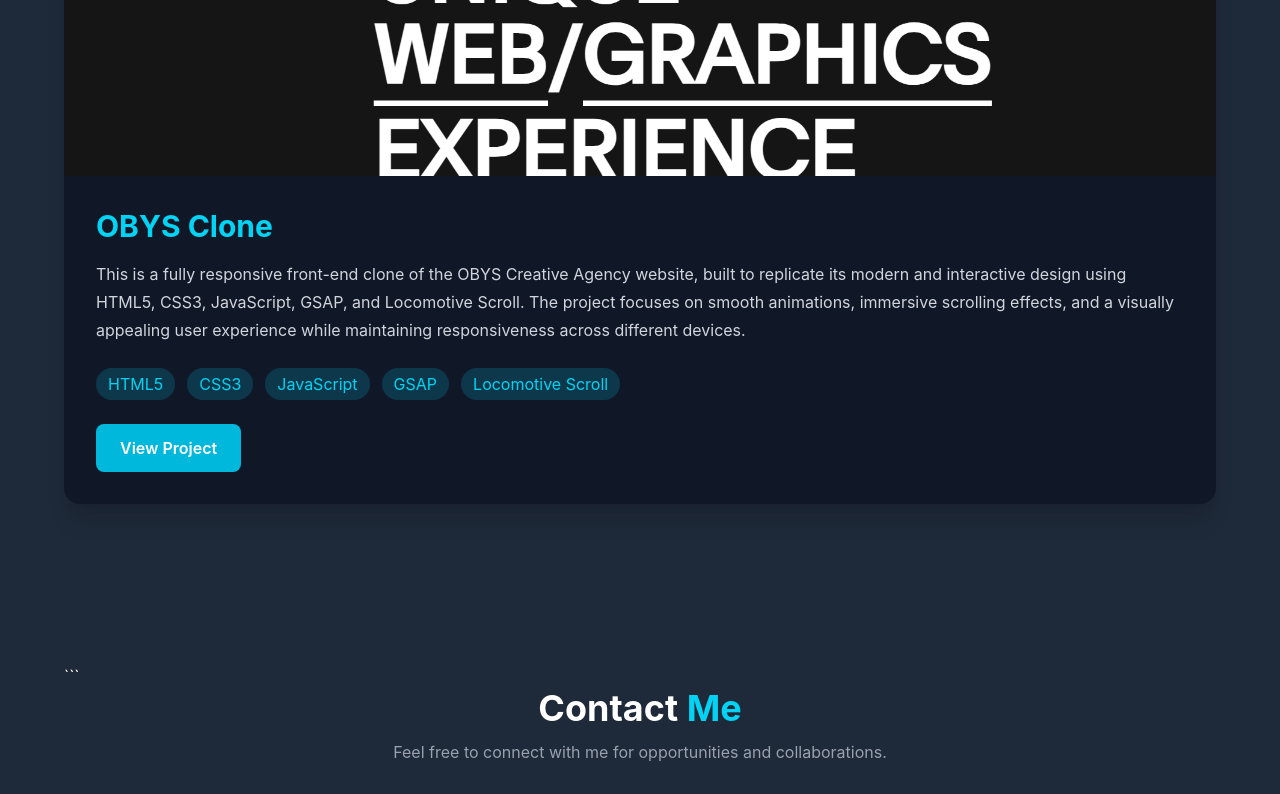
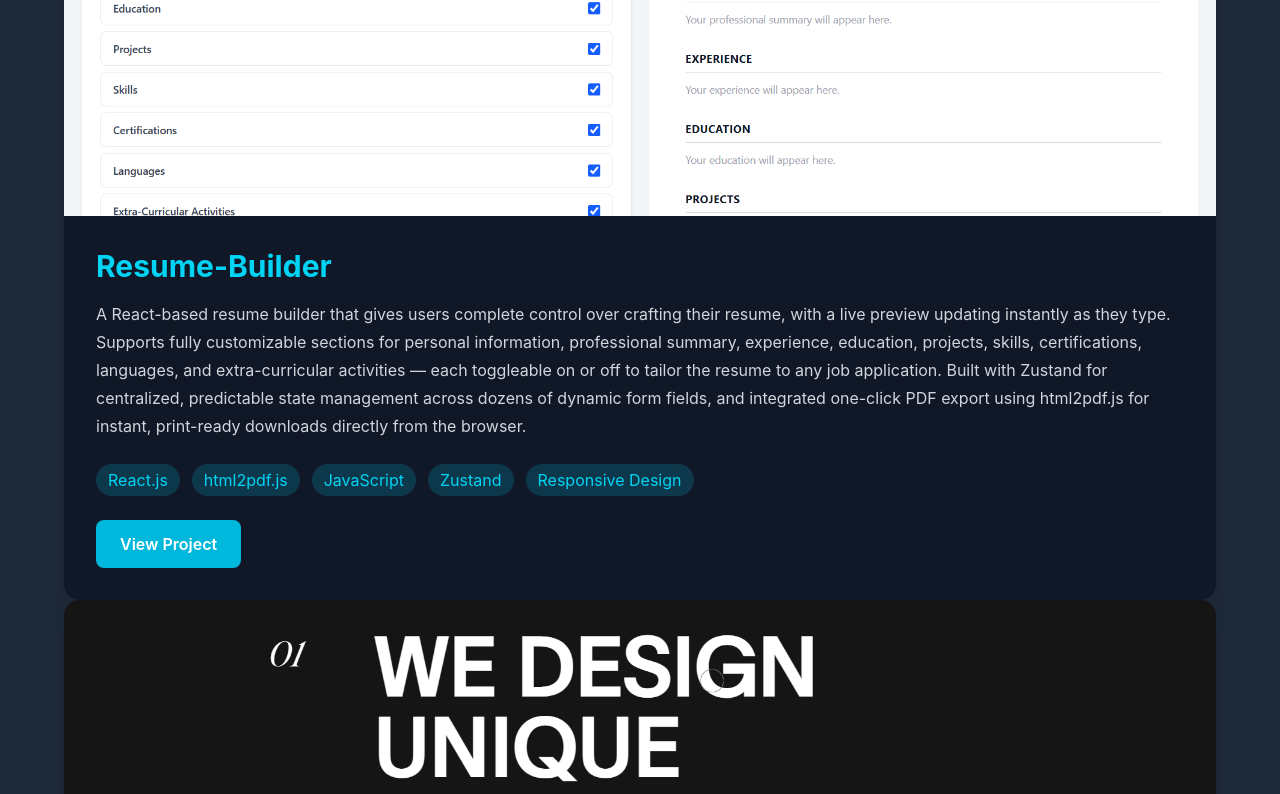
Before and after one commit to himanshuverma0007/himanshu-portfolio, a React (Vite) app: page / in a window 1280 px wide. Shown: the part 6192-6986 px from the top of the page. Built offline with nearby package versions, Linux system fonts and the light colour scheme.

Commit message:
adding resume builder project

```diff
--- a/src/Projects.jsx
+++ b/src/Projects.jsx
@@ -189,6 +189,7 @@
   </div>
 
 </div>
+
 </div>
 {/* Course Builder Project */}
 <div className="bg-gray-900 rounded-2xl overflow-hidden shadow-xl hover:scale-[1.02] transition duration-300 mt-10">
@@ -247,6 +248,58 @@
     </a>
   </div>
 </div>
+
+<div className="bg-gray-900 rounded-2xl overflow-hidden shadow-xl hover:scale-[1.02] transition duration-300 mt-10">
+
+  <img
+    src="/resume-builder.png"
+    alt="Course Builder"
+    className="w-full h-[350px] object-cover"
+  />
+
+  <div className="p-8">
+    <h3 className="text-3xl font-bold text-cyan-400 mb-4">
+      Resume-Builder
+    </h3>
+
+    <p className="text-gray-300 leading-7 mb-6">
+    A React-based resume builder that gives users complete control over crafting their resume, with a live preview updating instantly as they type. Supports fully customizable sections for personal information, professional summary, experience, education, projects, skills, certifications, languages, and extra-curricular activities — each toggleable on or off to tailor the resume to any job application. Built with Zustand for centralized, predictable state management across dozens of dynamic form fields, and integrated one-click PDF export using html2pdf.js for instant, print-ready downloads directly from the browser.
+    </p>
+
+    <div className="flex flex-wrap gap-3 mb-6">
+      <span className="bg-cyan-500/20 text-cyan-400 px-3 py-1 rounded-full">
+        React.js
+      </span>
+
+      <span className="bg-cyan-500/20 text-cyan-400 px-3 py-1 rounded-full">
+          html2pdf.js
+      </span>
+
+      <span className="bg-cyan-500/20 text-cyan-400 px-3 py-1 rounded-full">
+        JavaScript
+      </span>
+
+      <span className="bg-cyan-500/20 text-cyan-400 px-3 py-1 rounded-full">
+         Zustand
+      </span>
+
+      <span className="bg-cyan-500/20 text-cyan-400 px-3 py-1 rounded-full">
+        Responsive Design
+      </span>
+    </div>
+
+    <a
+      href="https://resumebuilder-ten-lime.vercel.app/"
+      target="_blank"
+      rel="noopener noreferrer"
+      className="inline-block bg-cyan-500 hover:bg-cyan-600 px-6 py-3 rounded-lg font-semibold transition"
+    >
+      View Project
+    </a>
+  </div>
+</div>
+
+
         <div className="bg-gray-900 rounded-2xl overflow-hidden shadow-xl hover:scale-[1.02] transition duration-300">
 
           {/* Project Image */}
```
Also changed, not shown: public/resume-builder.png (added).
